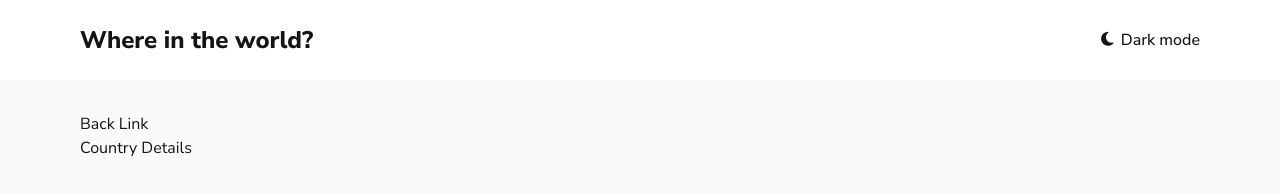
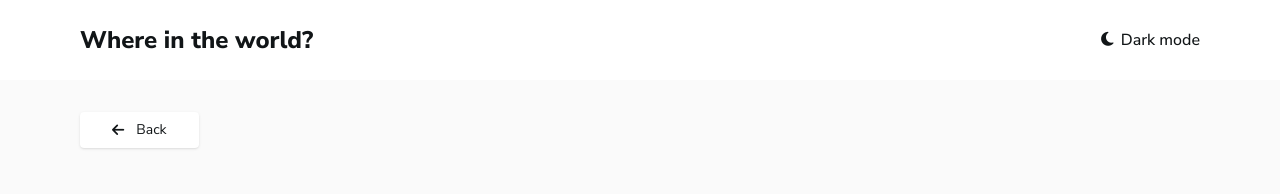
Before and after one commit to comfortprince/frontend-mentor-12-rest-countries-api, a website: page src/country.html in a window 1280 px wide. Drawn offline with Linux system fonts and the light colour scheme.

Commit message:
Completed styling the back link on the country page.

```diff
--- a/src/country.html
+++ b/src/country.html
@@ -31,12 +31,17 @@
   <main class="bg-very-light-gray dark:bg-very-dark-blue-dark-mode text-very-dark-blue-light-mode dark:text-white min-h-screen py-4 md:py-8">
     <!-- Country Navigation Section -->
     <section class="px-4 md:px-20">
-      Back Link
+      <a href="#!" class="bg-white dark:bg-dark-blue inline-flex items-center justify-center gap-3 px-8 py-2 text-sm rounded shadow">
+        <i class="fa-solid fa-arrow-left"></i>
+        <span>
+          Back
+        </span>
+      </a>
     </section>
 
     <!-- Country Details -->
     <section class="px-4 md:px-20">
-      Country Details
+
     </section>
   </main>
 </body>
```
Also changed, not shown: src/css/output.css.
